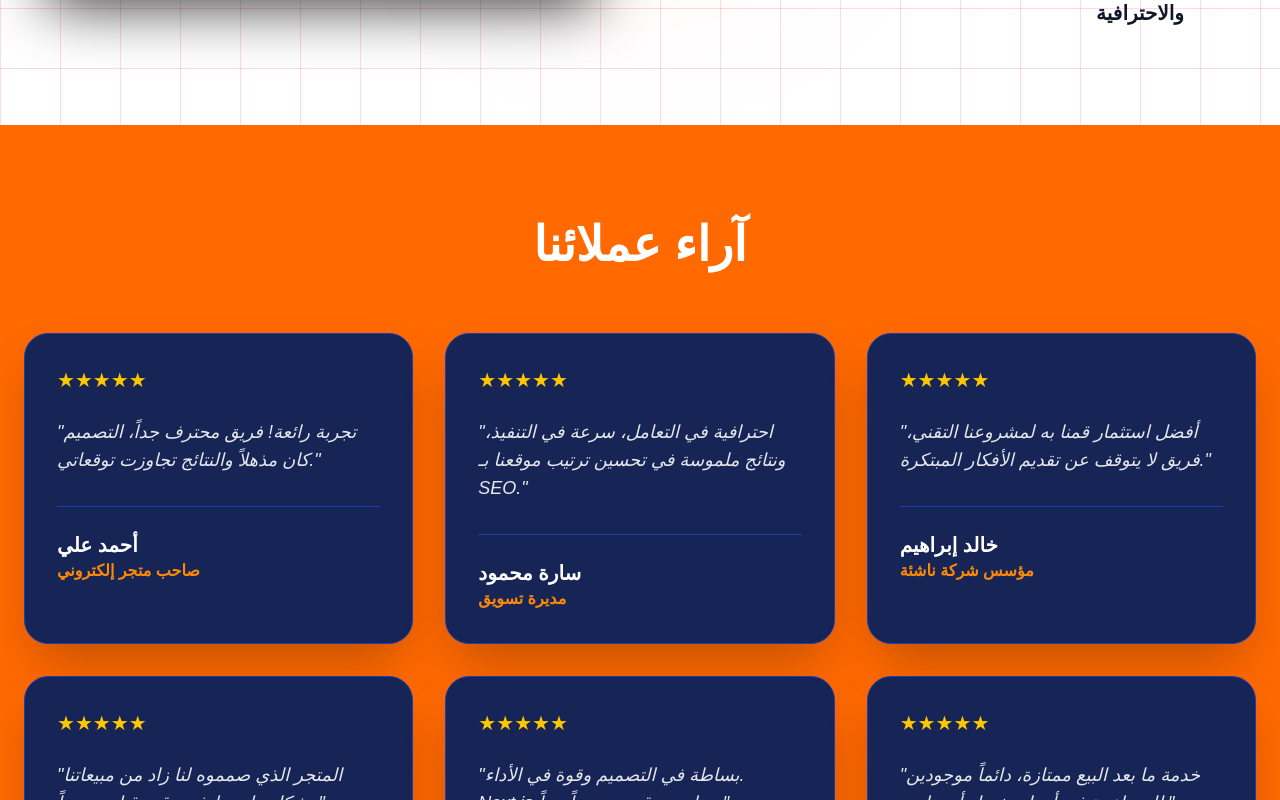
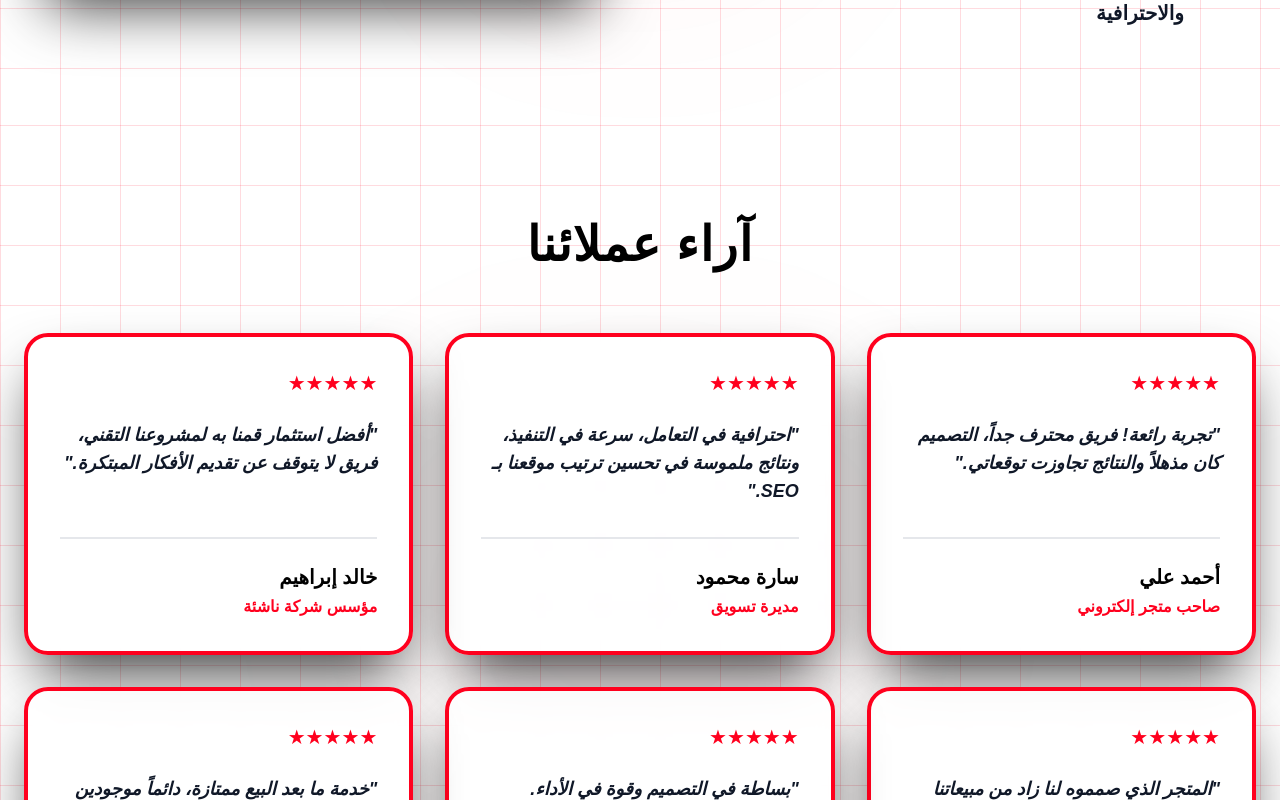
Before and after one commit to amrw28940-byte/project, a Next.js app: page / in a window 1280 px wide. Shown: the part 3980-4780 px from the top of the page. Built offline with nearby package versions, Linux system fonts and the light colour scheme.

Commit message:
Update TestimonialsSection.tsx

```diff
--- a/components/TestimonialsSection.tsx
+++ b/components/TestimonialsSection.tsx
@@ -12,27 +12,66 @@ export default function TestimonialsSection() {
   ];
 
   return (
-    <section className="bg-orange-500 py-24 px-6 overflow-hidden">
-      <div className="max-w-7xl mx-auto">
-        <h2 className="text-5xl font-black text-white text-center mb-16">آراء عملائنا</h2>
+    <section className="relative w-full py-24 px-6 overflow-hidden bg-white" dir="rtl">
+
+      {/* شبكة المربعات الهندسية الخلفية */}
+      <div
+        style={{
+          position: "absolute",
+          inset: 0,
+          zIndex: 0,
+          pointerEvents: "none",
+          backgroundImage: `
+            linear-gradient(to right, rgba(255, 0, 30, 0.14) 1px, transparent 1px),
+            linear-gradient(to bottom, rgba(255, 0, 30, 0.14) 1px, transparent 1px)
+          `,
+          backgroundSize: "60px 60px",
+        }}
+      />
+
+      {/* هالة حمراء للتوهج الخلفي */}
+      <div
+        style={{
+          position: "absolute",
+          top: "50%",
+          left: "50%",
+          transform: "translate(-50%, -50%)",
+          width: "800px",
+          height: "500px",
+          background: "radial-gradient(circle, rgba(255, 0, 30, 0.04) 0%, transparent 75%)",
+          zIndex: 0,
+          pointerEvents: "none",
+          filter: "blur(100px)",
+        }}
+      />
+
+      <div className="max-w-7xl mx-auto relative z-10">
+        {/* عنوان السيكشن باللون الأسود الواضح والعريض */}
+        <h2 className="text-4xl md:text-5xl font-black text-black text-center mb-16 tracking-wide">
+          آراء عملائنا
+        </h2>
 
         <div className="grid grid-cols-1 md:grid-cols-2 lg:grid-cols-3 gap-8">
           {testimonials.map((t, index) => (
             <motion.div
               key={index}
-              // تأثير الظهور التدريجي عند الوصول للسكشن
               initial={{ opacity: 0, scale: 0.8 }}
               whileInView={{ opacity: 1, scale: 1 }}
+              viewport={{ once: true }}
               transition={{ delay: index * 0.1, duration: 0.5 }}
-              // تأثير الزوم عند الوقوف بالماوس
-              whileHover={{ scale: 1.05, rotate: 1 }}
-              className="bg-blue-950 p-8 rounded-3xl shadow-2xl border border-blue-800"
+              whileHover={{ scale: 1.03, y: -5 }}
+              /* كروت ببرواز أحمر عريض وحواف دائرية 3xl وظل أسود عميق وقوي جداً */
+              className="bg-white/90 backdrop-blur-sm p-8 rounded-3xl shadow-[0_30px_60px_-15px_rgba(0,0,0,0.8)] border-4 border-[#ff001e] flex flex-col justify-between transition-all"
             >
-              <div className="flex text-yellow-400 mb-6 text-xl">★★★★★</div>
-              <p className="text-gray-200 text-lg mb-8 italic">"{t.text}"</p>
-              <div className="border-t border-blue-800 pt-6">
-                <h4 className="text-white font-black text-xl">{t.name}</h4>
-                <p className="text-orange-400 font-bold">{t.role}</p>
+              <div>
+                {/* النجوم باللون الأحمر المتناسق مع الهوية */}
+                <div className="text-[#ff001e] mb-6 text-xl">★★★★★</div>
+                <p className="text-gray-900 text-lg font-extrabold mb-8 italic">"{t.text}"</p>
+              </div>
+
+              <div className="border-t-2 border-gray-200 pt-6">
+                <h4 className="text-black font-black text-xl">{t.name}</h4>
+                <p className="text-[#ff001e] font-black mt-1">{t.role}</p>
               </div>
             </motion.div>
           ))}
```
